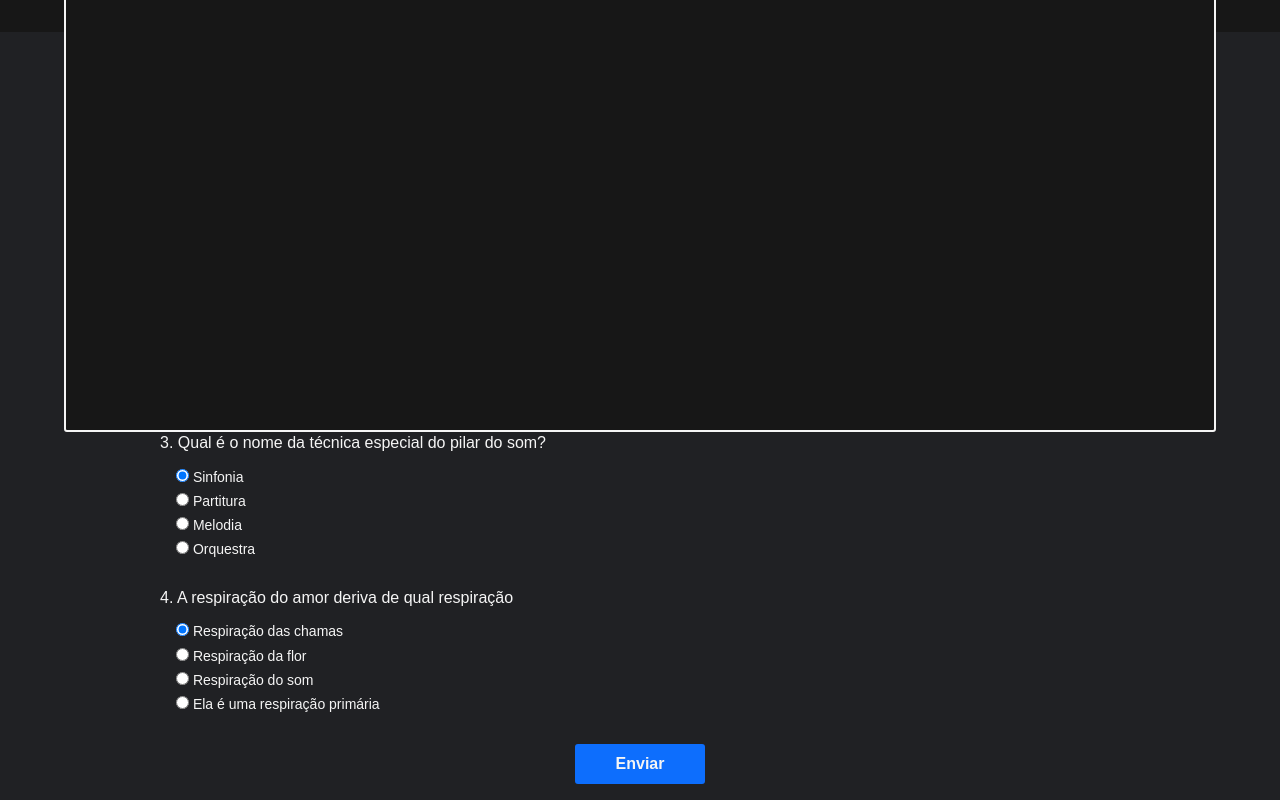
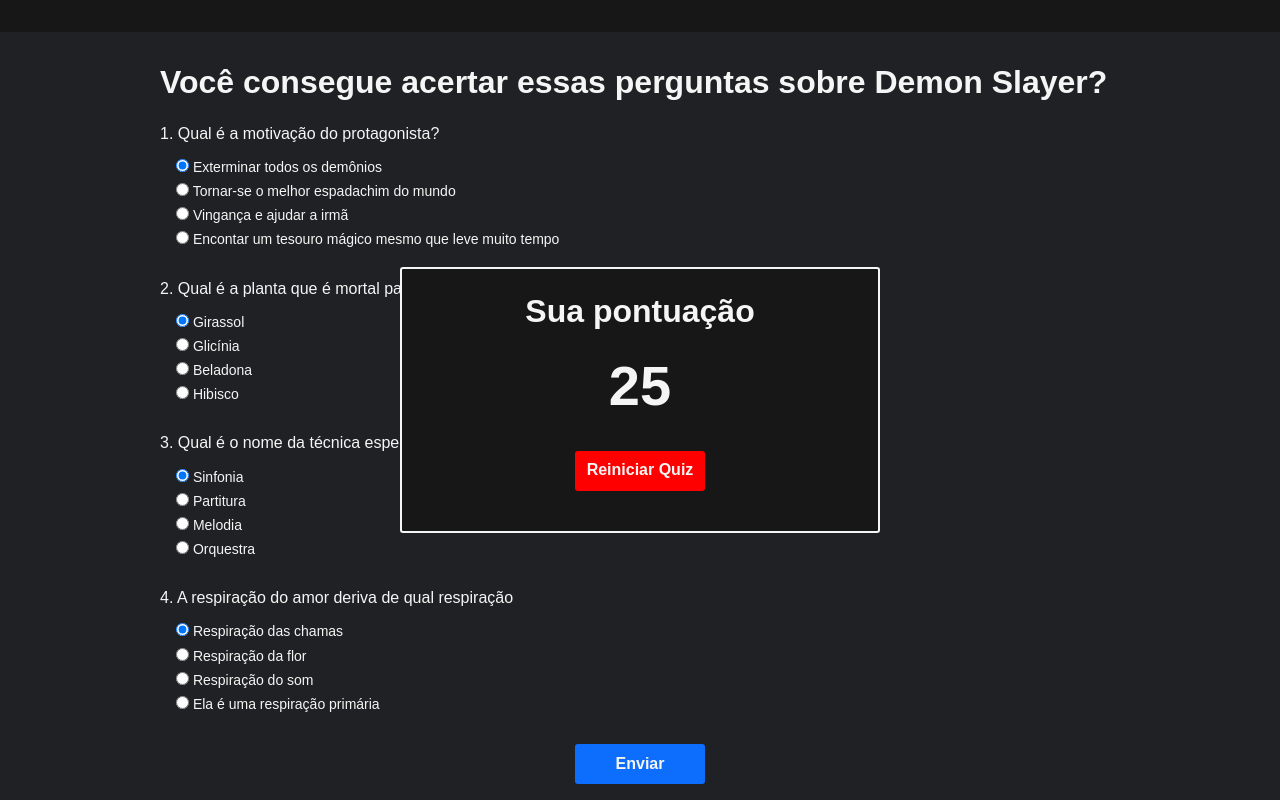
Before and after one commit to DiegoFrancoGiusti/quiz-interativo, a plain HTML site: page index.html in a window 1280 px wide. Both pictures are taken after a click on the button "Enviar". Shown: the part 368-1168 px from the top of the page. Drawn offline with Linux system fonts and the light colour scheme; a web font is replaced by a local one.

Commit message:
modal e terminando a lógica do quiz

```diff
--- a/app.js
+++ b/app.js
@@ -1,4 +1,6 @@
 const form = document.querySelector('.c-form')
+const modal = document.querySelector('.c-whrapper-modal')
+const userScore = document.querySelector('.c-modal__userScore')
 const correctAnswers = ['C','B','B','A']
 let score = 0
 
@@ -7,6 +9,18 @@
 
     if(isCorrectAnswer){
         score += 25
+    }
+}
+
+const showModal = () => {
+    modal.classList.toggle('is-close')
+}
+
+const closeModal = event => {
+    const isCloseButton = event.target.classList[1] === 'btn--close'
+    if(isCloseButton){
+        modal.classList.toggle('is-close')
+        location.reload()
     }
 }
 
@@ -21,8 +35,10 @@
     ]
 
    userAnswers.forEach(validatingAnswers)
-   console.log(score)
+   userScore.textContent = score
+   showModal()
    score = 0
 }
 
 form.addEventListener('submit',showPunctuation)
+modal.addEventListener('click', closeModal)
--- a/css/main.css
+++ b/css/main.css
@@ -10,4 +10,7 @@
 @import 'module/form.css';
 @import 'module/article-title.css';
 @import 'module/btn.css';
-@import 'module/modal.css'
+@import 'module/modal.css';
+
+/* STATE */
+@import 'state/is-close.css';
--- a/css/module/article-title.css
+++ b/css/module/article-title.css
@@ -1,11 +1,15 @@
-.c-article__title{
+.c-title{
     margin-bottom: 2.4rem;
     font-size: 2.4rem;
     font-weight: 600;
 }
 
+.title--modal{
+    text-align: center;
+}
+
 @media screen and (min-width: 1024px) {
-    .c-article__title{
+    .c-title{
        font-size: 3.2rem;
     }
 
--- a/css/module/btn.css
+++ b/css/module/btn.css
@@ -7,9 +7,18 @@
    background-color: #0d6efd;
    color: whitesmoke;
 
+   font-size: 1.6rem;
    font-weight: 600;
 }
 
+.btn--close{
+    background-color: #ff0000
+}
+
 .c-btn:hover{
-    box-shadow: 0px 0px 12px rgba(13, 109, 253,0.7);
+    box-shadow: 0px 0px 15px rgba(13, 109, 253,0.7);
 }
+
+.btn--close:hover{
+    box-shadow: 0px 0px 15px rgba(255, 0, 0,0.7);
+}
--- a/css/module/modal.css
+++ b/css/module/modal.css
@@ -1,15 +1,32 @@
 .c-whrapper-modal{
-    position: absolute;
+    display: flex;
+    align-items: center;
+    position: fixed;
     width: 100%;
-    height: 100%;
+    height: 100vh;
 }
 
 .c-modal{
+    display: flex;
+    flex-direction: column;
+    justify-content: space-between;
 
-    width: 90%;
-    height: 100%;
+    width: 28rem;
     background-color: #171717;
     border: 2px solid whitesmoke;
     border-radius: 3px;
+
     margin: 0px auto;
+    padding: 2.4rem 0;
 }
+
+.c-modal__userScore{
+    font-size: 5.6rem;
+    text-align: center;
+}
+
+@media screen and (min-width:600px){
+    .c-modal{
+        width: 48rem;
+    }
+}
--- /dev/null
+++ b/css/state/is-close.css
@@ -0,0 +1,3 @@
+.is-close{
+    display: none;
+}
--- a/index.html
+++ b/index.html
@@ -20,7 +20,7 @@
     </header>
 
     <article class="l-article">
-      <h2 class="c-article__title">Você consegue acertar essas perguntas sobre Demon Slayer?</h2>
+      <h2 class="c-title">Você consegue acertar essas perguntas sobre Demon Slayer?</h2>
 
       <form class="c-form">
         <section class="c-form__content">
@@ -150,19 +150,16 @@
     </article>
 
      <!-- MODAL -->
-     <div class="c-whrapper-modal">
+     <div class="c-whrapper-modal is-close">
         <div class="c-modal">
-          <div class="c-modal__header">
-            <h2>Sua pontuação</h2>
-          </div>
-          <div class="c-modal__body">
-            <h3 class="userScore"></h3>
-          </div>
-          <div class="c-modal__footer">
-            <button>Reiniciar Quiz</button>
+          <h2 class="c-title title--modal">Sua pontuação</h2>
+          <h3 class="c-modal__userScore"></h3>
+          <div class="l-btn-content ">
+            <button class="c-btn btn--close">Reiniciar Quiz</button>
           </div>
         </div>
      </div>
+
     <script src="app.js"></script>
   </main>
 </body>
```
